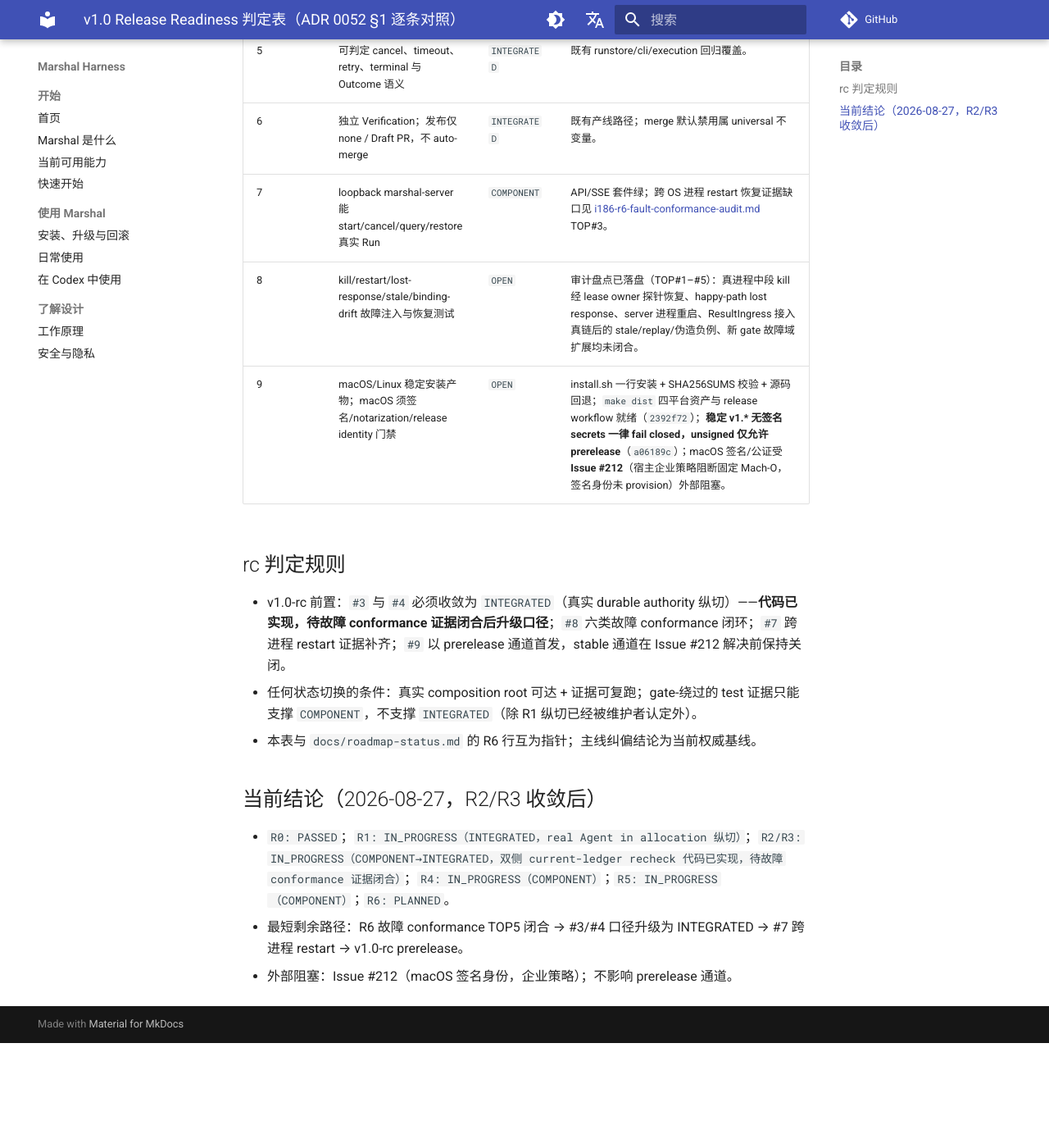
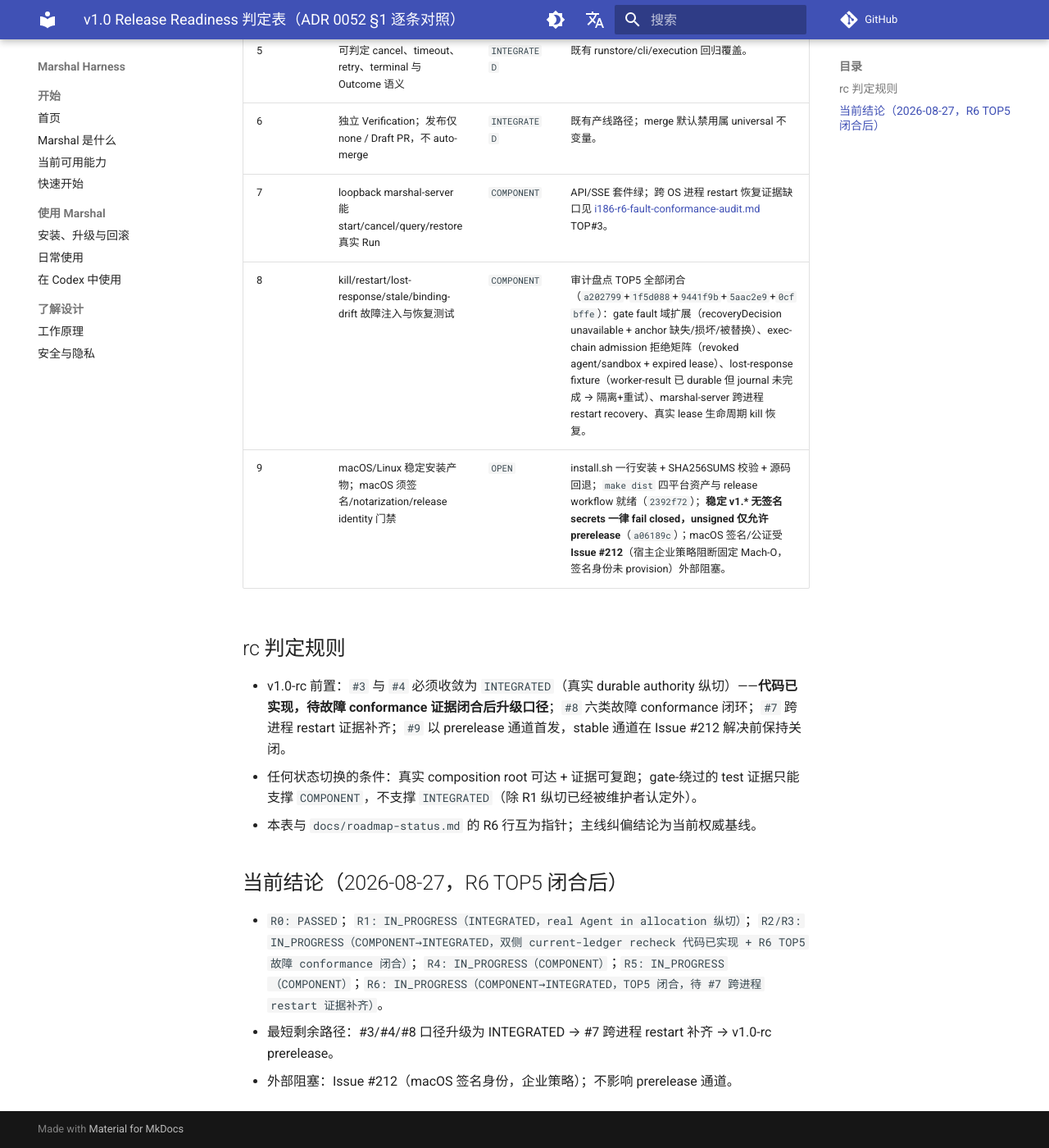
Before and after one commit to chiga0/marshal-harness, an MkDocs documentation site: the page built from docs/v1-release-readiness.md, in a window 1280 px wide and 1400 px high, scrolled down 1055 px. Shown: the whole window at 82% size. Built offline with MkDocs 1.6.1 and Material for MkDocs 9.7.7, drawn with Linux system fonts in a browser that asks for light colours; comment, search, counter and statistics services are not loaded; before the commit the page ends 2327 px from its top, so only the background shows below that.

Commit message:
docs: v1-release-readiness #8 从 OPEN 升级为 COMPONENT（R6 TOP5 闭合）
R6 故障 conformance TOP5 全部闭合后，#8 从 OPEN 升级为 COMPONENT。
#3/#4 已标注 COMPONENT→INTEGRATED（代码已实现 + 故障 conformance 闭合）。
#7 仍为 COMPONENT（跨进程 restart 证据已补齐但需更完整覆盖）。
唯一剩余 OPEN 项是 #9（macOS 签名，受 Issue #212 外部阻塞）。

```diff
--- a/docs/v1-release-readiness.md
+++ b/docs/v1-release-readiness.md
@@ -13,7 +13,7 @@
 | 5 | 可判定 cancel、timeout、retry、terminal 与 Outcome 语义 | `INTEGRATED` | 既有 runstore/cli/execution 回归覆盖。 |
 | 6 | 独立 Verification；发布仅 none / Draft PR，不 auto-merge | `INTEGRATED` | 既有产线路径；merge 默认禁用属 universal 不变量。 |
 | 7 | loopback marshal-server 能 start/cancel/query/restore 真实 Run | `COMPONENT` | API/SSE 套件绿；跨 OS 进程 restart 恢复证据缺口见 [i186-r6-fault-conformance-audit.md](research/i186-r6-fault-conformance-audit.md) TOP#3。 |
-| 8 | kill/restart/lost-response/stale/binding-drift 故障注入与恢复测试 | `OPEN` | 审计盘点已落盘（TOP#1–#5）：真进程中段 kill 经 lease owner 探针恢复、happy-path lost response、server 进程重启、ResultIngress 接入真链后的 stale/replay/伪造负例、新 gate 故障域扩展均未闭合。 |
+| 8 | kill/restart/lost-response/stale/binding-drift 故障注入与恢复测试 | `COMPONENT` | 审计盘点 TOP5 全部闭合（`a202799`+`1f5d088`+`9441f9b`+`5aac2e9`+`0cfbffe`）：gate fault 域扩展（recoveryDecision unavailable + anchor 缺失/损坏/被替换）、exec-chain admission 拒绝矩阵（revoked agent/sandbox + expired lease）、lost-response fixture（worker-result 已 durable 但 journal 未完成 → 隔离+重试）、marshal-server 跨进程 restart recovery、真实 lease 生命周期 kill 恢复。 |
 | 9 | macOS/Linux 稳定安装产物；macOS 须签名/notarization/release identity 门禁 | `OPEN` | install.sh 一行安装 + SHA256SUMS 校验 + 源码回退；`make dist` 四平台资产与 release workflow 就绪（`2392f72`）；**稳定 v1.\* 无签名 secrets 一律 fail closed，unsigned 仅允许 prerelease**（`a06189c`）；macOS 签名/公证受 **Issue #212**（宿主企业策略阻断固定 Mach-O，签名身份未 provision）外部阻塞。 |
 
 ## rc 判定规则
@@ -22,8 +22,8 @@
 - 任何状态切换的条件：真实 composition root 可达 + 证据可复跑；gate-绕过的 test 证据只能支撑 `COMPONENT`，不支撑 `INTEGRATED`（除 R1 纵切已经被维护者认定外）。
 - 本表与 `docs/roadmap-status.md` 的 R6 行互为指针；主线纠偏结论为当前权威基线。
 
-## 当前结论（2026-08-27，R2/R3 收敛后）
+## 当前结论（2026-08-27，R6 TOP5 闭合后）
 
-- `R0: PASSED`；`R1: IN_PROGRESS（INTEGRATED，real Agent in allocation 纵切）`；`R2/R3: IN_PROGRESS（COMPONENT→INTEGRATED，双侧 current-ledger recheck 代码已实现，待故障 conformance 证据闭合）`；`R4: IN_PROGRESS（COMPONENT）`；`R5: IN_PROGRESS（COMPONENT）`；`R6: PLANNED`。
-- 最短剩余路径：R6 故障 conformance TOP5 闭合 → #3/#4 口径升级为 INTEGRATED → #7 跨进程 restart → v1.0-rc prerelease。
+- `R0: PASSED`；`R1: IN_PROGRESS（INTEGRATED，real Agent in allocation 纵切）`；`R2/R3: IN_PROGRESS（COMPONENT→INTEGRATED，双侧 current-ledger recheck 代码已实现 + R6 TOP5 故障 conformance 闭合）`；`R4: IN_PROGRESS（COMPONENT）`；`R5: IN_PROGRESS（COMPONENT）`；`R6: IN_PROGRESS（COMPONENT→INTEGRATED，TOP5 闭合，待 #7 跨进程 restart 证据补齐）`。
+- 最短剩余路径：#3/#4/#8 口径升级为 INTEGRATED → #7 跨进程 restart 补齐 → v1.0-rc prerelease。
 - 外部阻塞：Issue #212（macOS 签名身份，企业策略）；不影响 prerelease 通道。
```
